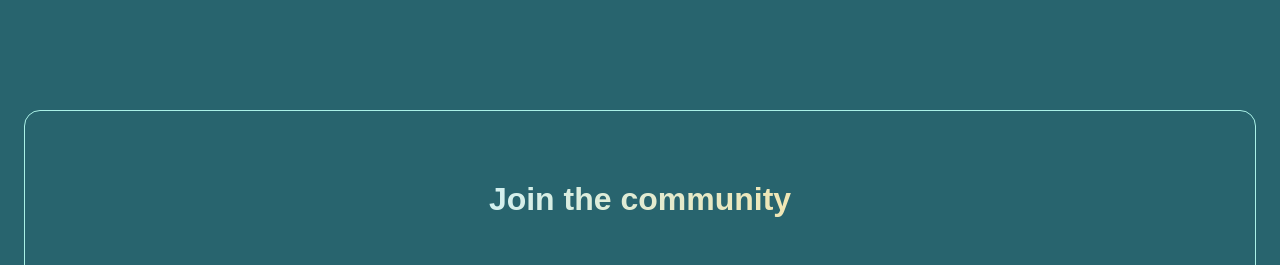
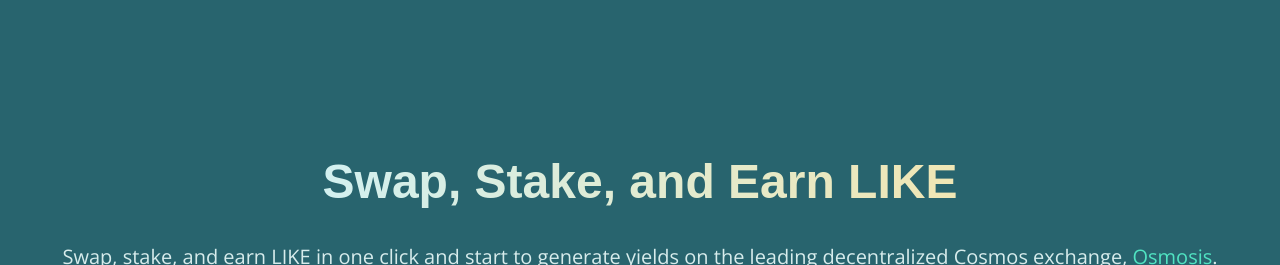
Before and after one commit to likecoin/about-like-co, a Gatsby site: page / in a window 1280 px wide. Shown: the part 4190-4455 px from the top of the page. Built offline with nearby package versions, Linux system fonts and the light colour scheme; Gatsby itself is replaced by a stand-in of ours; some packages are replaced by stand-ins of ours; no server answers; a web font is replaced by a local one.

Commit message:
✨ Add earn section

```diff
--- a/src/pages/index.js
+++ b/src/pages/index.js
@@ -181,6 +181,13 @@ const HomePage = ({ apps, writingNFTItems }) => {
         </div>
       </section>
 
+      <section className="flex flex-col items-center mt-[100px] p-[24px]">
+        <GradientText tag="h2" className="text-[48px] text-center md:text-left">
+          Swap, Stake, and Earn LIKE
+        </GradientText>
+        <p className="mt-[24px] text-like-cyan-vlight text-[20px]">Swap, stake, and earn LIKE in one click and start to generate yields on the leading decentralized Cosmos exchange, <a className="font-[600] text-like-cyan underline" href="https://app.osmosis.zone/pool/553" target="_blank">Osmosis</a>.</p>
+      </section>
+
       <div className="relative mx-[24px] mt-[88px] px-[16px] md:px-[64px] py-[64px] rounded-[16px] border-[1px] border-like-cyan-light">
         <section className="flex flex-col items-center">
           <GradientText tag="h3" className="text-[32px] text-center">Join the community</GradientText>
```
